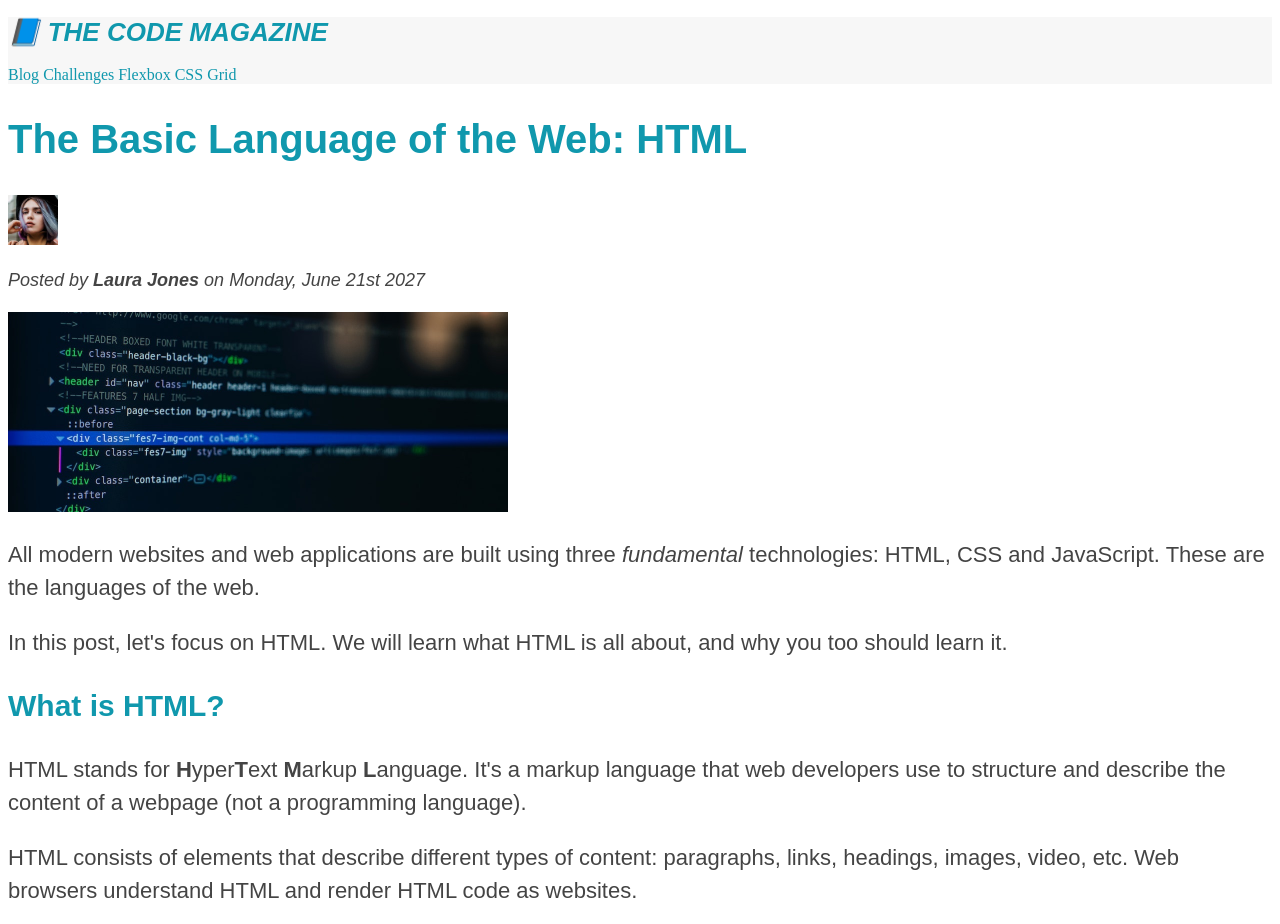
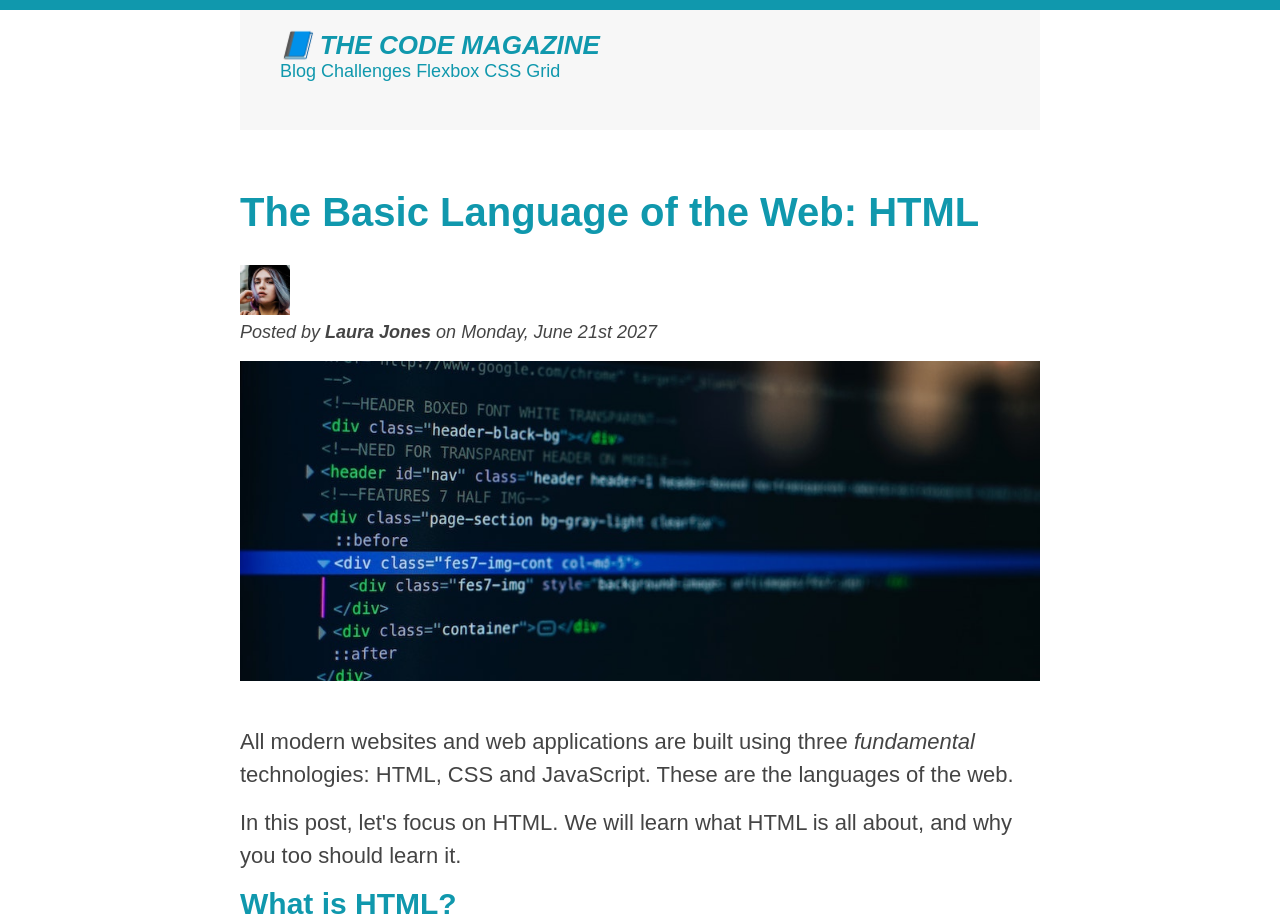
Before and after one commit to hyunha95/CSS-TIL, a plain HTML site: page udemy/03-CSS-Fundamentals/index.html in a window 1280 px wide. Shown: the top 924 px of the page. Drawn offline with Linux system fonts and the light colour scheme.

Commit message:
css box model

```diff
--- /dev/null
+++ b/udemy/03-CSS-Fundamentals/challengeStyle.css
@@ -0,0 +1,84 @@
+* {
+  margin: 0;
+  padding: 0;
+}
+
+body {
+  font-family: sans-serif;
+  line-height: 1.4;
+  color: #444;
+}
+
+.container {
+  width: 825px;
+  margin: 40px auto;
+  border: 5px solid black;
+}
+
+h1 {
+  background-color: #f7f7f7;
+  text-align: center;
+  font-size: 24px;
+  padding-top: 15px;
+  padding-bottom: 15px;
+}
+
+h3 {
+  text-transform: uppercase;
+  margin-bottom: 20px;
+}
+
+p {
+  margin-bottom: 20px;
+}
+
+img {
+  width: 300px;
+}
+
+ul,
+ol {
+  margin-left: 40px;
+}
+
+li {
+  list-style: square;
+}
+
+a {
+  margin-bottom: 20px;
+}
+
+a:link,
+a:visited {
+  color: black;
+}
+
+a:hover,
+a:active {
+  text-decoration: none;
+}
+
+button {
+  font-size: 24px;
+  background-color: black;
+  color: white;
+  border: none;
+
+  width: 825px;
+  padding-top: 20px;
+  padding-bottom: 20px;
+}
+
+button:hover {
+  background-color: white;
+  border-top: 5px solid black;
+  color: black;
+  cursor: pointer;
+}
+
+.sm {
+  color: #a7a7a7;
+  font-size: 18;
+  margin-bottom: 20px;
+}
--- a/udemy/03-CSS-Fundamentals/index.html
+++ b/udemy/03-CSS-Fundamentals/index.html
@@ -16,10 +16,12 @@
     <h6>The Basic Language of the Web: HTML</h6>
     -->
 
+    <div class="container">
       <header class="main-header">
         <h1>📘 The Code Magazine</h1>
 
         <nav>
+          <!-- <strong>This is the navigation</strong> -->
           <a href="blog.html">Blog</a>
           <a href="#">Challenges</a>
           <a href="#">Flexbox</a>
@@ -28,7 +30,7 @@
       </header>
 
       <article>
-      <header>
+        <header class="post-header">
           <h2>The Basic Language of the Web: HTML</h2>
 
           <img
@@ -47,6 +49,7 @@
             alt="HTML code on a screen"
             width="500"
             height="200"
+            class="post-img"
           />
         </header>
 
@@ -58,8 +61,8 @@
         </p>
 
         <p>
-        In this post, let's focus on HTML. We will learn what HTML is all about,
-        and why you too should learn it.
+          In this post, let's focus on HTML. We will learn what HTML is all
+          about, and why you too should learn it.
         </p>
 
         <h3>What is HTML?</h3>
@@ -71,8 +74,8 @@
         </p>
         <p>
           HTML consists of elements that describe different types of content:
-        paragraphs, links, headings, images, video, etc. Web browsers understand
-        HTML and render HTML code as websites.
+          paragraphs, links, headings, images, video, etc. Web browsers
+          understand HTML and render HTML code as websites.
         </p>
         <p>In HTML, each element is made up of 3 parts:</p>
 
@@ -94,8 +97,8 @@
         <h3>Why should you learn HTML?</h3>
 
         <p>
-        There are countless reasons for learning the fundamental language of the
-        web. Here are 5 of them:
+          There are countless reasons for learning the fundamental language of
+          the web. Here are 5 of them:
         </p>
 
         <ul>
@@ -129,7 +132,12 @@
             <p class="related-author">By Jonas Schmedtmann</p>
           </li>
           <li>
-          <img src="img/related-2.jpg" alt="Lightning" width="75" heigth="75" />
+            <img
+              src="img/related-2.jpg"
+              alt="Lightning"
+              width="75"
+              heigth="75"
+            />
             <a href="#">The Unknown Powers of CSS</a>
             <p class="related-author">By Jim Dillon</p>
           </li>
@@ -147,7 +155,10 @@
       </aside>
 
       <footer>
-      <p id="copyright">Copyright &copy; 2027 by The Code Magazine.</p>
+        <p id="copyright" class="copyright text">
+          Copyright &copy; 2027 by The Code Magazine.
+        </p>
       </footer>
+    </div>
   </body>
 </html>
--- a/udemy/03-CSS-Fundamentals/style.css
+++ b/udemy/03-CSS-Fundamentals/style.css
@@ -1,11 +1,52 @@
-h1,
-h2,
-h3,
-h4,
-p,
-li {
+* {
+  /* border-top: 10px solid #1098ad; */
+  margin: 0;
+  padding: 0;
+}
+
+body {
+  color: #444;
   font-family: sans-serif;
-  color: #444;
+
+  border-top: 10px solid #1098ad;
+}
+
+/* 컨텐츠를 중앙에 놓기 위해서는 컨테이너에 너비를 주는 게 첫 번째 단계이다. */
+.container {
+  width: 800px;
+  /* margin-left: auto;
+  margin-right: auto; */
+  margin: 0 auto;
+}
+
+.main-header {
+  background-color: #f7f7f7;
+  /* padding: 20px;
+  padding-left: 40px;
+  padding-right: 40px; */
+  padding: 20px 40px;
+  margin-bottom: 60px;
+  height: 80px;
+}
+
+nav {
+  font-size: 18px;
+}
+
+article {
+  margin-bottom: 60px;
+}
+
+.post-header {
+  margin-bottom: 40px;
+}
+
+aside {
+  background-color: #f7f7f7;
+  border-top: 5px solid #1098ad;
+  border-bottom: 5px solid #1098ad;
+  padding: 50px 0;
+  width: 500px;
 }
 
 h1,
@@ -22,10 +63,12 @@ h1 {
 
 h2 {
   font-size: 40px;
+  margin-bottom: 30px;
 }
 
 h3 {
   font-size: 30px;
+  margin-bottom: 20px;
 }
 
 h4 {
@@ -37,12 +80,23 @@ h4 {
 
 p {
   font-size: 22px;
+  line-height: 1.5;
+  margin-bottom: 15px;
+}
 
-  line-height: 1.5;
+ul,
+ol {
+  margin-left: 50px;
+  margin-bottom: 20px;
 }
 
 li {
   font-size: 20px;
+  margin-bottom: 10px;
+}
+
+li:last-child {
+  margin-bottom: 0;
 }
 
 /* footer p {
@@ -73,16 +127,6 @@ li {
 
 .related {
   list-style: none;
-}
-
-.main-header {
-  background-color: #f7f7f7;
-}
-
-aside {
-  background-color: #f7f7f7;
-  border-top: 5px solid #1098ad;
-  border-bottom: 5px solid #1098ad;
 }
 
 body {
@@ -131,5 +175,30 @@ a:active {
   background-color: black;
   font-style: italic;
 }
+/* LVHA */
 
-/* LVHA */
+.post-img {
+  width: 100%;
+  height: auto;
+}
+
+/* Resolving conflicts */
+/* #copyright {
+  color: red;
+}
+
+.copyright {
+  color: blue;
+}
+
+.text {
+  color: yellow;
+}
+
+footer p {
+  color: green !important;
+} */
+
+/* nav a:link {
+  font-size: 18px;
+} */
```
Also changed, not shown: udemy/03-CSS-Fundamentals/challenge1.html (added, +32 -0 lines). Lines whose indentation alone changed are shown as unchanged.
